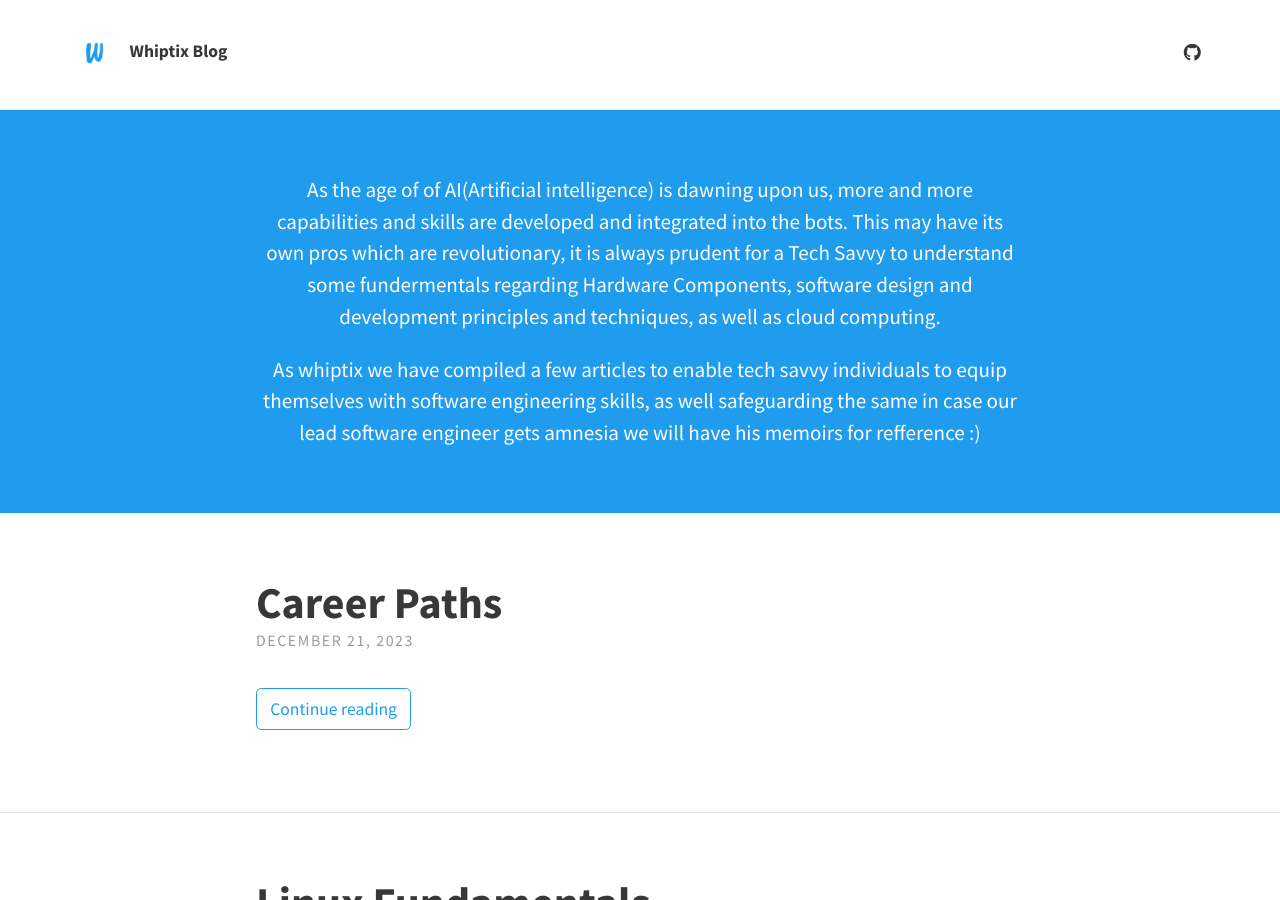
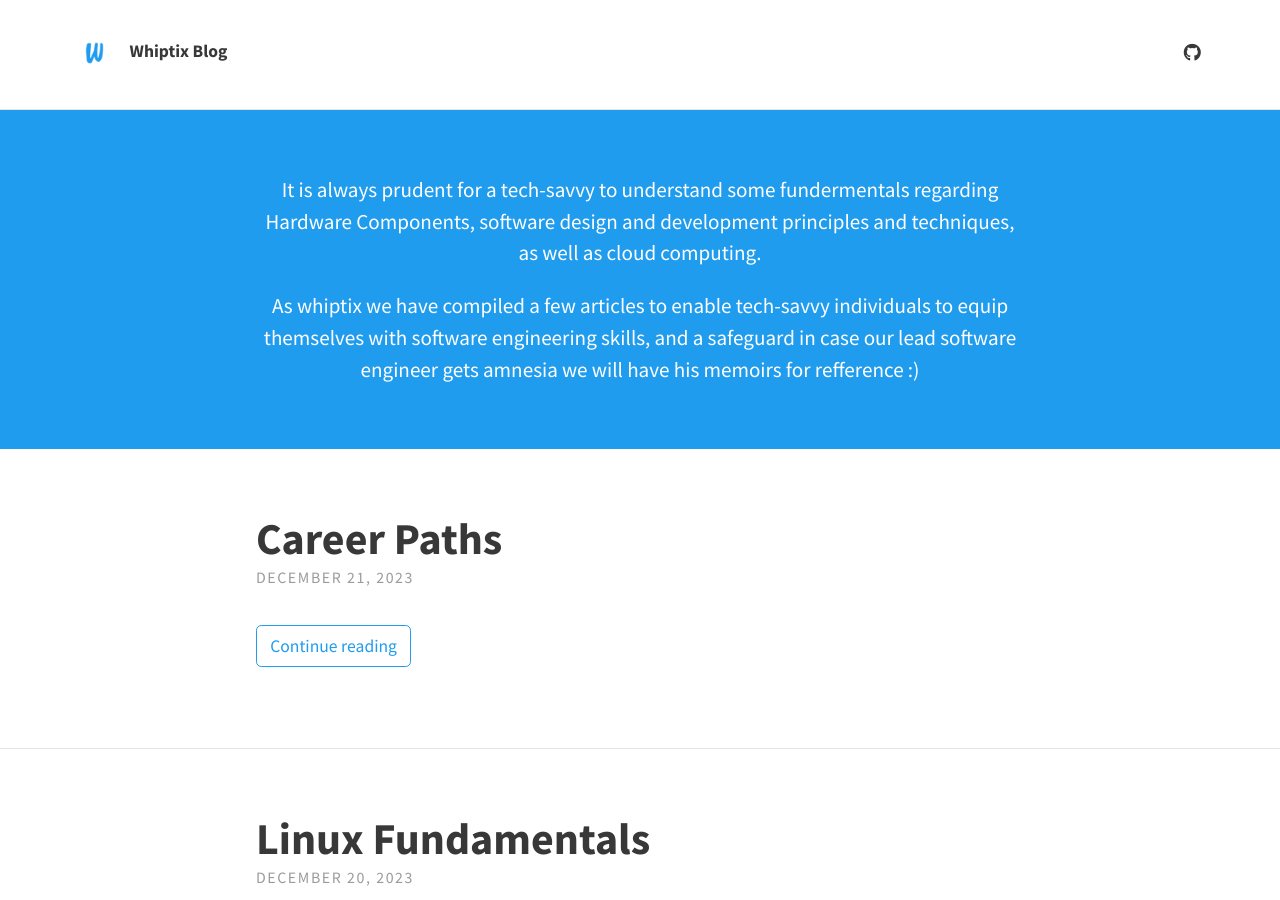
Before and after one commit to whiptix/whiptix.github.io, a Jekyll site: the page built from index.html, in a window 1280 px wide and 900 px high. Built offline with Jekyll 4.4.1, drawn with Linux system fonts in a browser that asks for light colours; nearby versions of some CDN libraries; the list of posts is cut into pages by our own code.

Commit message:
Intro revamp

```diff
--- a/_config.yml
+++ b/_config.yml
@@ -13,11 +13,10 @@ theme_settings:
 
   # Header and footer text
   header_text: >
-     <p>As the age of of AI(Artificial intelligence) is dawning upon us, more and more capabilities and skills are developed and integrated into the bots.
-     This may have its own pros which are revolutionary, it is always prudent for a Tech Savvy to understand some fundermentals regarding Hardware Components,
+     <p>It is always prudent for a tech-savvy to understand some fundermentals regarding Hardware Components,
      software design and development principles and techniques, as well as cloud computing. </p>
 
-     <p>As whiptix we have compiled a few articles to enable tech savvy individuals to equip themselves with software engineering skills, as well safeguarding the same in case our
+     <p>As whiptix we have compiled a few articles to enable tech-savvy individuals to equip themselves with software engineering skills, and a safeguard in case our
       lead software engineer gets amnesia we will have his memoirs for refference :) </p>
   header_text_feature_image:
   footer_text: >
```
